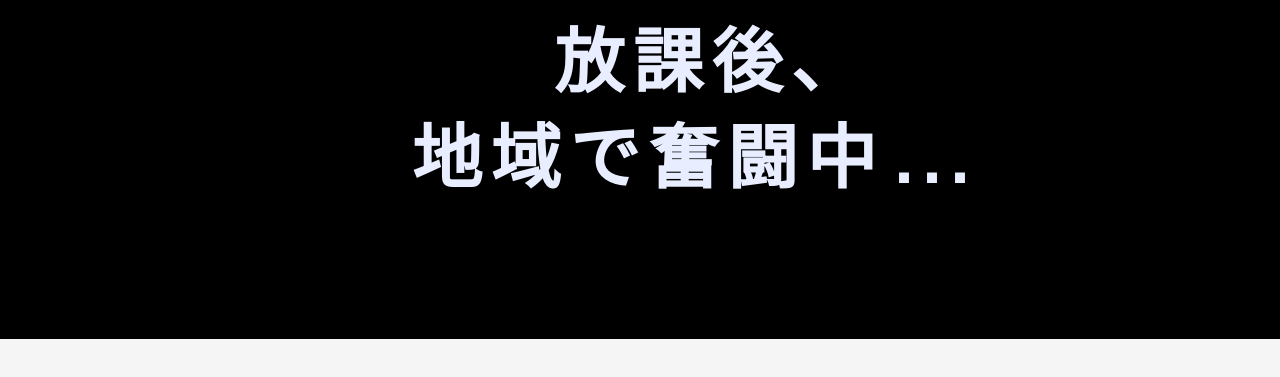
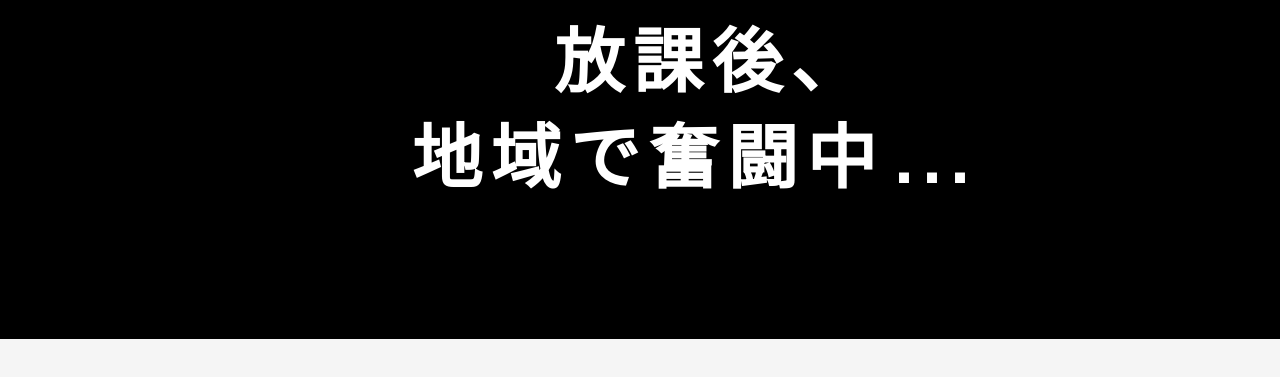
Before and after one commit to yuu0428/arc, a website built with Vite: page index.html in a window 1280 px wide. Shown: the part 1273-1650 px from the top of the page. Built offline with nearby package versions, Linux system fonts and the light colour scheme.

Commit message:
taglineの配色を変更

```diff
--- a/style.css
+++ b/style.css
@@ -57,7 +57,7 @@
   text-align: center;
   font-size: clamp(2.2rem, 5.6vw, 4.4rem);
   font-weight: 800;
-  color: #E8EEFF;
+  color: #FFFFFF;
   letter-spacing: clamp(0.06em, 1.4vw, 0.12em);
   line-height: 1.25;
   z-index: 24;
```
